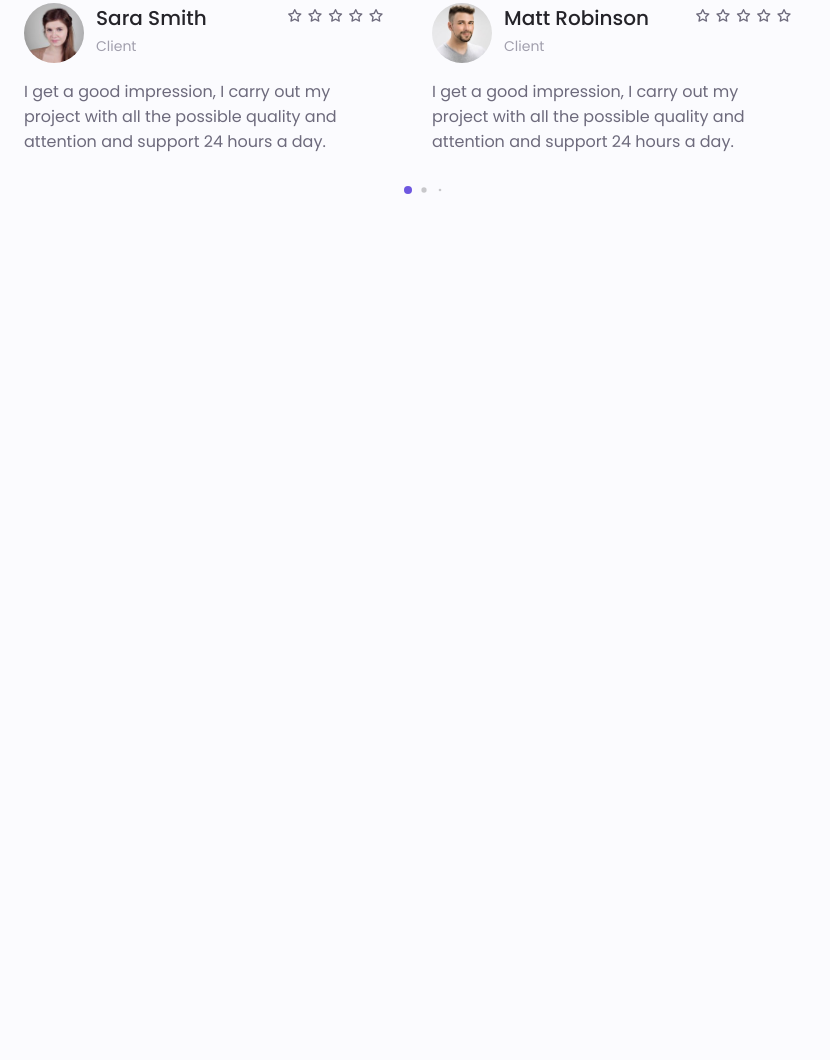
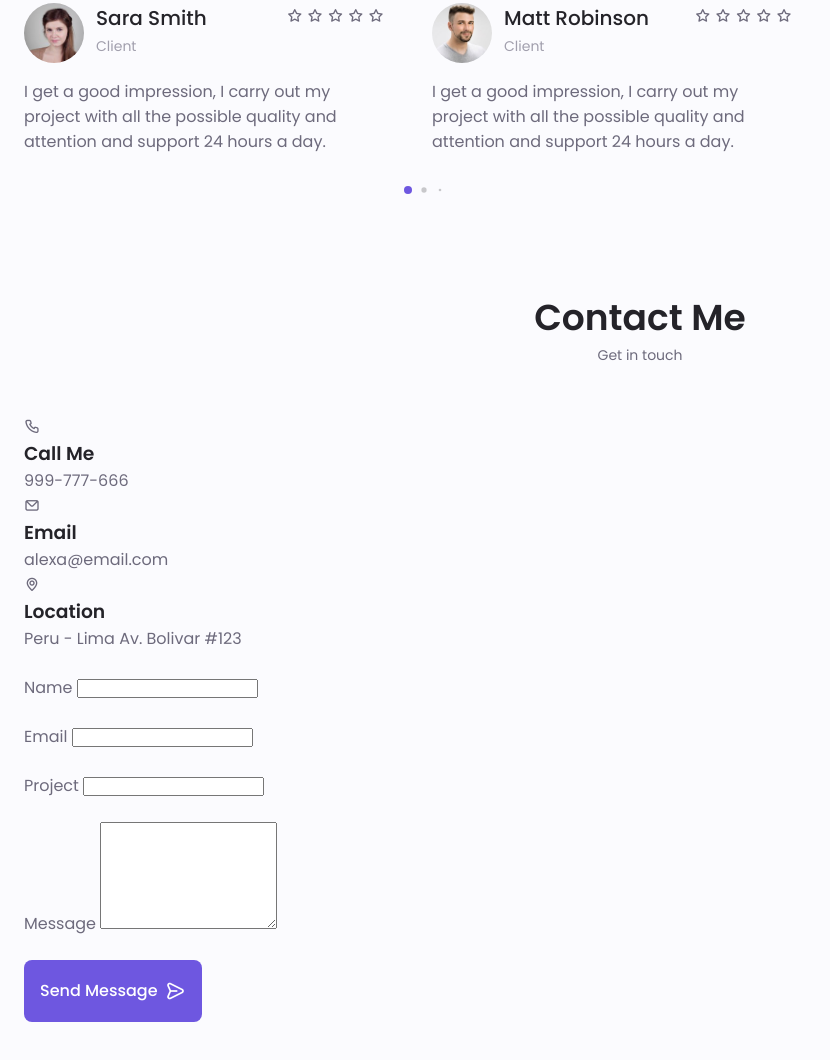
Before and after one commit to greensharplook/portfolio, a plain HTML site: page index.html in a window 1280 px wide. Shown: the part 4656-5716 px from the top of the page, without its empty margins (0-830 px from the left). Before the commit the page ends 4962 px from the top, so only its background shows below. Drawn offline with nearby package versions, Linux system fonts and the light colour scheme.

Commit message:
Create content of the contact section

```diff
--- a/index.html
+++ b/index.html
@@ -740,6 +740,71 @@
 			</div>
 		</section>
 
+		<!--================== Contact me ===================-->
+		<section class="contact section" id="contact">
+			<h2 class="section__title">Contact Me</h2>
+			<span class="section__subtitle">Get in touch</span>
+
+			<div class="contact__container container grid">
+				<div>
+					<div class="contact__information">
+						<i class="uil uil-phone contact__icon"></i>
+
+						<div>
+							<h3 class="contact__title">Call Me</h3>
+							<span class="contact__subtitle">999-777-666</span>
+						</div>
+					</div>
+
+					<div class="contact__information">
+						<i class="uil uil-envelope contact__icon"></i>
+
+						<div>
+							<h3 class="contact__title">Email</h3>
+							<span class="contact__subtitle">alexa@email.com</span>
+						</div>
+					</div>
+
+					<div class="contact__information">
+						<i class="uil uil-map-marker contact__icon"></i>
+
+						<div>
+							<h3 class="contact__title">Location</h3>
+							<span class="contact__subtitle">Peru - Lima Av. Bolivar #123</span>
+						</div>
+					</div>
+				</div>
+
+				<form action="" class="contact__form grid">
+					<div class="contact__inputs grid">
+						<div class="contact__content">
+							<label for="" class="contact__label">Name</label>
+							<input type="text" class="contact__input">
+						</div>
+						<div class="contact__content">
+							<label for="" class="contact__label">Email</label>
+							<input type="email" class="contact__input">
+						</div>
+					</div>
+					<div class="contact__content">
+						<label for="" class="contact__label">Project</label>
+						<input type="text" class="contact__input">
+					</div>
+					<div class="contact__content">
+						<label for="" class="contact__label">Message</label>
+						<textarea name="" id="" cols="0" rows="7" class="contact__input"></textarea>
+					</div>
+
+					<div>
+						<a href="#" class="button button--flex">
+							Send Message
+							<i class="uil uil-message button__icon"></i>
+						</a>
+					</div>
+				</form>
+			</div>
+		</section>
+
 	</main>
 
 	<script src="assets/js/swiper-bundle.min.js"></script>
```
